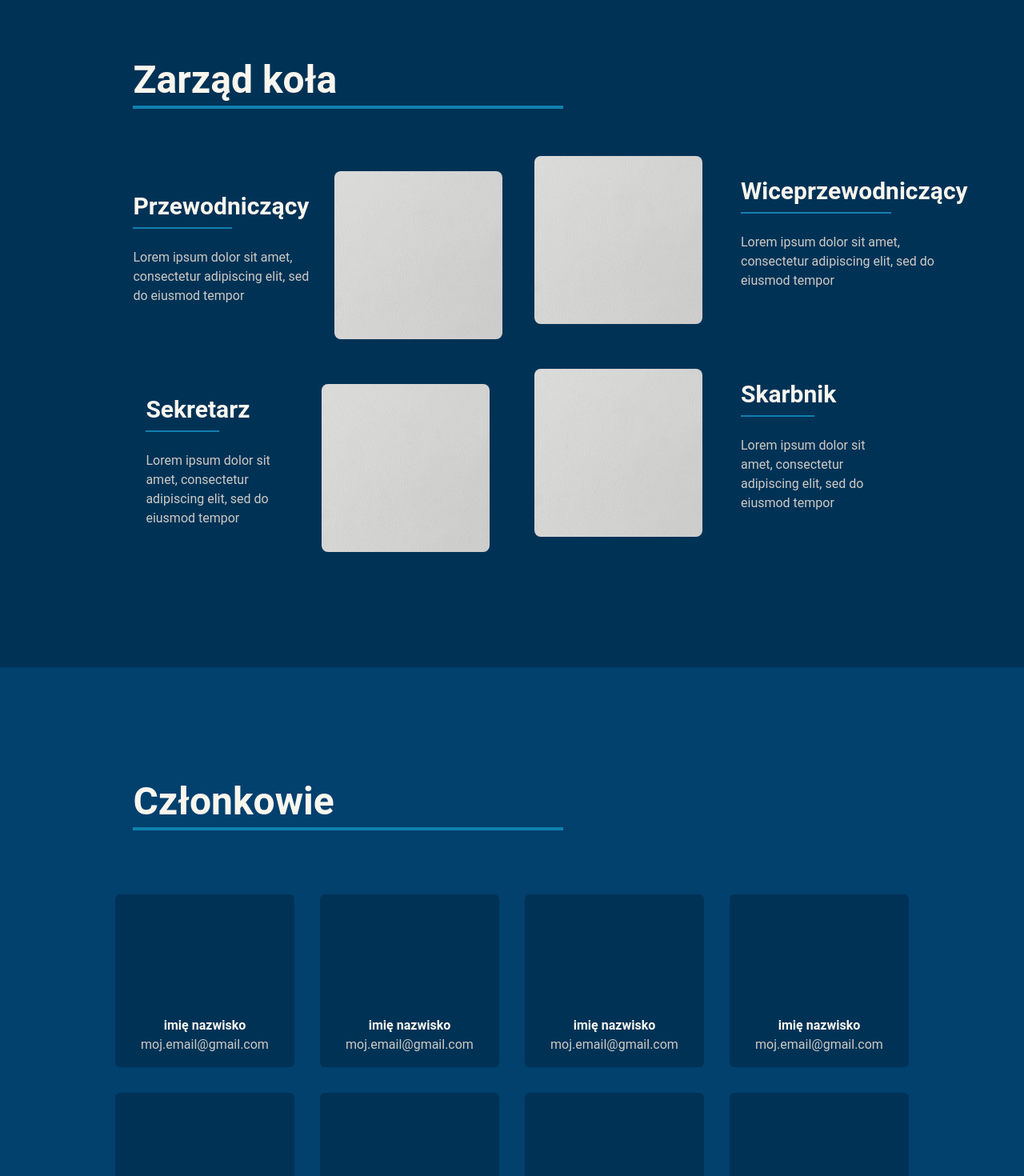
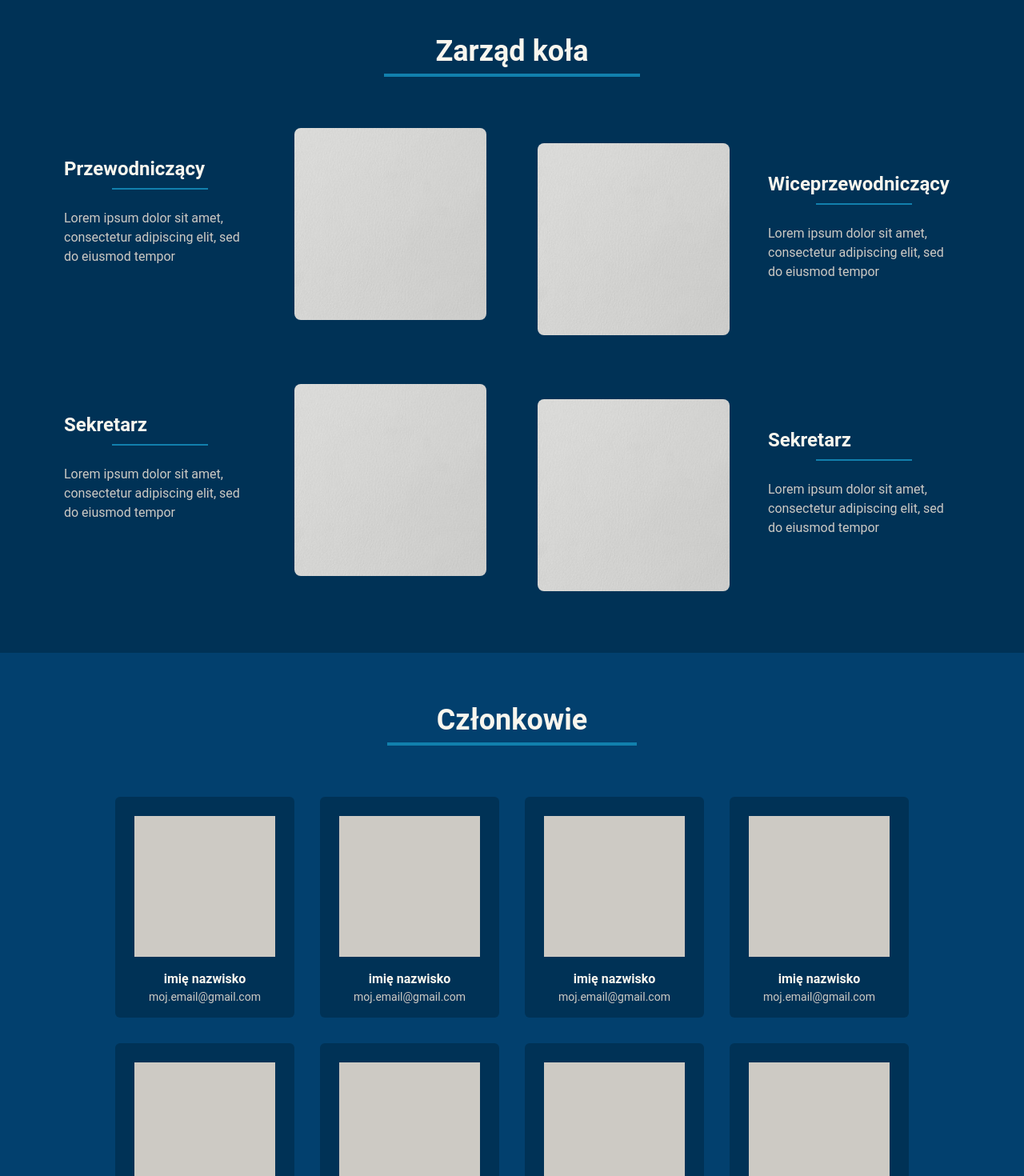
Before and after one commit to ksiuwr/ksi-site-v2025, a React (Vite) app: page /members in a window 1280 px wide. Shown: the part 600-2070 px from the top of the page at 80% size. Built offline with nearby package versions, Linux system fonts and the light colour scheme.

Commit message:
refactor (frontend): Improved members page styling
- And some other small fixes

```diff
--- a/src/Navbar.tsx
+++ /dev/null
@@ -1,28 +0,0 @@
-import { Link } from "react-router-dom";
-
-
-const Navbar = () => {
-    return (
-        <header className="bg-navbar-primary text-dark-text-primary py-4">
-            <div className="grid grid-cols-[1fr_auto_1fr] px-4 items-center">
-                <Link to="/" className="font-bold text-lg">KSI</Link>
-
-                <div className="flex items-center space-x-4">
-                    <nav className="hidden md:flex space-x-6">
-                        <Link to="/members" className="hover:opacity-80">Członkowie</Link>
-                        <Link to="/projects" className="hover:opacity-80">Projekty</Link>
-                        <Link to="/zosia" className="hover:opacity-80">ZOSIA</Link>
-                        <Link to="/contact" className="hover:opacity-80">Kontakt</Link>
-                    </nav>
-                </div>
-
-                <div className="m1-auto flex items-center">
-                    <button className="ml-auto hover:opacity-80">PL / EN</button>
-
-                </div>
-            </div>
-        </header>
-    );
-};
-
-export default Navbar;
--- a/src/pages/Contact/components/ContactForm.tsx
+++ b/src/pages/Contact/components/ContactForm.tsx
@@ -30,7 +30,7 @@ const ContactForm = () => {
   return (
     <section
       className="bg-dark-section-primary relative items-center justify-center
-                   z-10 pt-16 pb-16 sm:pt-20 md:pt-24 sm:pb-20 md:pb-24 "
+                   z-10 pt-16 pb-16 sm:pt-20 sm:pb-20 md:pb-24 "
       style={{ clipPath: "polygon(0 5%, 100% 0, 100% 100%, 0 100%)" }}
     >
       <div className="container mx-auto px-4 sm:px-6 mt-12 sm:mt-16 md:mt-20 max-w-4xl">
--- a/src/pages/Members/components/AssociationBoard.tsx
+++ b/src/pages/Members/components/AssociationBoard.tsx
@@ -1,54 +1,45 @@
+import { BoardMember } from "./BoardMember";
+import SectionHeader from "./SectionHeader";
+
+/**
+ * Renders a section for displaying the association board members.
+ *
+ * @returns {JSX.Element} A section with a title, and a grid of BoardMember components.
+ */
 export const AssociationBoard = () => {
   return (
- <section className="bg-dark-section-primary z-10 pt-24 pb-36 relative items-center justify-center ">
-  <h2 className="text-sans text-5xl font-bold mx-4 lg:ml-[13vw]">Zarząd koła</h2>
-  <hr className="border-action-blue border-t-4 mt-2 mx-4 lg:ml-[13vw] lg:mr-[45vw]"/>
-  <div className="lg:grid lg:grid-cols-2 flex flex-col gap-14 mx-4 lg:mx-[13vw] pt-10">
-  {/* Przewodniczący */}
-    <div className="flex flex-col lg:flex-row items-center gap-8 mt-[3vw]">
-      <div className='flex flex-col order-first'>
-      <h3 className="font-bold text-2xl lg:text-3xl mb-2">Przewodniczący</h3>
-      <hr className="border-action-blue border-t-2 mb-6 mr-24"/>
-      <p className="text-dark-text-secondary mb-4">Lorem ipsum dolor sit amet, consectetur adipiscing elit, sed do eiusmod tempor</p>
-    </div>
-    <div className="w-4/5 lg:order-last order-last">
-      <img src="/images/placeholder.webp" alt="Przwodniczacy" className="rounded-lg min-w-[210px] aspect-square object-cover"/>
-    </div>
-  </div>
-  {/* Wiceprzewodniczący */}
-  <div className='flex flex-col lg:flex-row items-center gap-8'>
-      <div className="w-4/5 lg:order-first order-last">
-        <img src="/images/placeholder.webp" alt="Wicerzwodniczacy" className="rounded-lg min-w-[210px] aspect-square object-cover"/>
+    <section className="bg-dark-section-primary z-10 lg:pt-16 pt-12 lg:pb-24 pb-12 relative items-center justify-center">
+      <SectionHeader title="Zarząd koła" />
+      <div className="lg:grid lg:grid-cols-2 flex flex-col gap-y-16 gap-x-8 mx-4 pt-12 lg:mx-16">
+        <BoardMember
+          role="Przewodniczący"
+          description="Lorem ipsum dolor sit amet, consectetur adipiscing elit, sed do eiusmod tempor"
+          imageSrc="/images/placeholder.webp"
+          reverse={false}
+        />
+        <BoardMember
+          role="Wiceprzewodniczący"
+          description="Lorem ipsum dolor sit amet, consectetur adipiscing elit, sed do eiusmod tempor"
+          imageSrc="/images/placeholder.webp"
+          reverse={true}
+          containerClass="lg:mb-[-3vw]"
+        />
+        <BoardMember
+          role="Sekretarz"
+          description="Lorem ipsum dolor sit amet, consectetur adipiscing elit, sed do eiusmod tempor"
+          imageSrc="/images/placeholder.webp"
+          reverse={false}
+        />
+        <BoardMember
+          role="Sekretarz"
+          description="Lorem ipsum dolor sit amet, consectetur adipiscing elit, sed do eiusmod tempor"
+          imageSrc="/images/placeholder.webp"
+          reverse={true}
+          containerClass="lg:mb-[-3vw]"
+        />
       </div>
-    <div className='flex flex-col lg:ml-4 order-first lg:order-last'>
-    <h3 className="font-bold text-2xl lg:text-3xl mb-2">Wiceprzewodniczący</h3>
-    <hr className="border-action-blue border-t-2 mb-6 mr-24"/>
-    <p className="text-dark-text-secondary mb-4">Lorem ipsum dolor sit amet, consectetur adipiscing elit, sed do eiusmod tempor</p>
-    </div>
-  </div>
-  {/* Sekretarz */}
-  <div className="flex flex-col lg:flex-row items-center gap-8">
-    <div className='flex flex-col lg:ml-4 order-first'>
-      <h3 className="font-bold text-2xl lg:text-3xl mb-2">Sekretarz</h3>
-      <hr className="border-action-blue border-t-2 mb-6 mr-24"/>
-      <p className="text-dark-text-secondary mb-4">Lorem ipsum dolor sit amet, consectetur adipiscing elit, sed do eiusmod tempor</p>
-    </div>
-  <div className="w-4/5 lg:order-last order-last">
-    <img src="/images/placeholder.webp" alt="Sekretarz" className="rounded-lg min-w-[210px] aspect-square object-cover"/>
-  </div>
-  </div>
-  {/* Skarbnik (I changed this from duplicated "Sekretarz") */}
-  <div className='flex flex-col lg:flex-row items-center gap-8 lg:mt-[-3vw]'>
-    <div className="w-4/5 lg:order-first order-last">
-    <img src="/images/placeholder.webp" alt="Skarbnik" className="rounded-lg min-w-[210px] aspect-square object-cover"/>
-    </div>
-      <div className='flex flex-col lg:ml-4 order-first lg:order-last'>
-          <h3 className="font-bold text-2xl lg:text-3xl mb-2">Skarbnik</h3>
-          <hr className="border-action-blue border-t-2 mb-6 mr-24"/>
-          <p className="text-dark-text-secondary mb-4">Lorem ipsum dolor sit amet, consectetur adipiscing elit, sed do eiusmod tempor</p>
-      </div>
-    </div>
-  </div>
- </section>
+    </section>
   );
- };
+};
+
+export default AssociationBoard;
--- /dev/null
+++ b/src/pages/Members/components/BoardMember.tsx
@@ -0,0 +1,56 @@
+interface BoardMemberProps {
+  role: string;
+  description: string;
+  imageSrc: string;
+  reverse?: boolean;
+  containerClass?: string;
+}
+
+/**
+ * Component for displaying a board member.
+ *
+ * @param {BoardMemberProps} props - The component properties.
+ * @param {string} role - The role of the board member.
+ * @param {string} description - A brief description of the board member.
+ * @param {string} imageSrc - The URL of the image of the board member.
+ * @param {boolean} [reverse=false] - An optional flag to reverse the order of the text and image sections.
+ * @param {string} [containerClass=""] - An optional class for the container element.
+ * @returns {JSX.Element} A styled component with a text section and an image section.
+ */
+export const BoardMember = ({
+  role,
+  description,
+  imageSrc,
+  reverse = false,
+  containerClass = "",
+}: BoardMemberProps) => {
+  const textOrderClass = reverse ? "lg:order-2" : "lg:order-1";
+  const imageOrderClass = reverse ? "lg:order-1" : "lg:order-2";
+
+  return (
+    <div
+      className={`grid grid-cols-1 mx-4 lg:grid-cols-2 items-center gap-x-12 ${containerClass}`}
+    >
+      {/* Text Section */}
+      <div className={`flex flex-col ${textOrderClass}`}>
+        <h3 className="font-bold text-xl lg:text-2xl mb-2 text-center lg:text-left">
+          {role}
+        </h3>
+        <hr className="border-action-blue border-t-2 mb-6 w-1/2 mx-auto" />
+        <p className="text-dark-text-secondary mb-4 text-center lg:text-left">
+          {description}
+        </p>
+      </div>
+      {/* Image Section */}
+      <div className={`flex flex-col ${imageOrderClass} mt-4 md:px-32 lg:px-0`}>
+        <img
+          src={imageSrc}
+          alt={role}
+          className="rounded-lg min-w-52 aspect-square object-cover"
+        />
+      </div>
+    </div>
+  );
+};
+
+export default BoardMember;
--- a/src/pages/Members/components/MemberWindow.tsx
+++ b/src/pages/Members/components/MemberWindow.tsx
@@ -1,15 +1,30 @@
 interface MemberWindowProps {
-  index: number; // Accept index as a prop
+  index: number;
   name?: string;
   email?: string;
 }
 
-export const MemberWindow = ({ index, name = "imię nazwisko", email = "moj.email@gmail.com" }: MemberWindowProps) => {
+/**
+ * Renders a component representing a member window.
+ *
+ * @param {MemberWindowProps} props - The component properties.
+ * @param {number} props.index - The index of the member window.
+ * @param {string} [props.name="imi  nazwisko"] - Name of the member.
+ * @param {string} [props.email="moj.email@gmail.com"] - Email of the member.
+ * @returns {JSX.Element} A styled component representing a member window.
+ */
+export const MemberWindow = ({
+  index,
+  name = "imię nazwisko",
+  email = "moj.email@gmail.com",
+}: MemberWindowProps) => {
   return (
-		<div key={index} className="bg-dark-section-primary pt-10 pb-4 rounded-md text-center">
-      <div className="w-16 h-24 mx-auto rounded-full mb-4"></div>
+    <div className="bg-dark-section-primary p-6 pb-4 rounded-md text-center transform transition duration-300 hover:scale-105">
+      <div className="aspect-square mx-auto mb-4 bg-dark-text-secondary"></div>
       <p className="font-bold">{name}</p>
-      <p className="text-dark-text-secondary">{email}</p>
+      <p className="text-dark-text-secondary text-sm">{email}</p>
     </div>
   );
 };
+
+export default MemberWindow;
--- a/src/pages/Members/components/RegularMembers.tsx
+++ b/src/pages/Members/components/RegularMembers.tsx
@@ -1,17 +1,28 @@
 import { MemberWindow } from "./MemberWindow";
+import SectionHeader from "./SectionHeader";
 
+/**
+ * Renders a section displaying regular members in a responsive grid format.
+ *
+ * @returns {JSX.Element} A React component representing the regular members section.
+ */
 export const RegularMembers = () => {
-	return (
-		<section className="bg-dark-section-secondary z-20 pt-8 lg:pt-64 pb-36 lg:mt-[-14vh] items-center justify-center">
-      <h2 className="text-sans text-5xl font-bold mx-4 lg:ml-[13vw]">Członkowie</h2>
-      <hr className="border-action-blue border-t-4 mt-2 mx-4 lg:ml-[13vw] lg:mr-[45vw]"/>
+  return (
+    <section className="bg-dark-section-secondary z-20 px-4 pt-12 lg:pt-16 pb-20 items-center justify-center">
+      <div>
+        <SectionHeader title="Członkowie" />
+      </div>
       <div className="container mx-auto px-4">
-        <div className="grid grid-cols-2 md:grid-cols-3 lg:grid-cols-4 gap-8 pt-20">
-          {Array(50).fill(0).map((_, index) => (
-						<MemberWindow key={index} index={index}/>
-          ))}
+        <div className="grid grid-cols-1 md:grid-cols-3 lg:grid-cols-4 gap-8 pt-16">
+          {Array(50)
+            .fill(0)
+            .map((_, index) => (
+              <MemberWindow key={index} index={index} />
+            ))}
         </div>
       </div>
     </section>
-	);
+  );
 };
+
+export default RegularMembers;
--- /dev/null
+++ b/src/pages/Members/components/SectionHeader.tsx
@@ -0,0 +1,22 @@
+/**
+ * Renders a section header with a centered title and a horizontal line.
+ *
+ * @param {{ title: string }} props
+ * @prop {string} title The title of the section header.
+ *
+ * @returns {JSX.Element} A section header component.
+ */
+
+export const SectionHeader = ({ title }: { title: string }) => (
+  <div>
+    <h2
+      className="text-sans lg:text-4xl text-3xl font-bold mx-auto
+                   lg:mx-56 text-center"
+    >
+      {title}
+    </h2>
+    <hr className="border-action-blue border-t-4 mt-2 mx-auto w-1/2 lg:w-1/4" />
+  </div>
+);
+
+export default SectionHeader;
--- a/src/pages/ZOSIA/components/ZosiaLectures.tsx
+++ b/src/pages/ZOSIA/components/ZosiaLectures.tsx
@@ -8,7 +8,7 @@ import ZosiaPlayer from "./ZosiaPlayer";
  */
 function ZosiaLectures() {
   return (
-    <div className="z-10 pt-12 md:pt-20 pb-12 md:pb-24 flex items-center justify-center">
+    <div className="z-10 pt-12 md:pt-20 pb-20 md:pb-24 flex items-center justify-center">
       <div className="container flex flex-col md:flex-row gap-8 md:gap-20 mx-auto max-w-4xl items-center">
         <div className="flex-1">
           <ZosiaPlayer />
```
Also changed, not shown: src/pages/Members/Members.tsx (+8 -0 lines).
